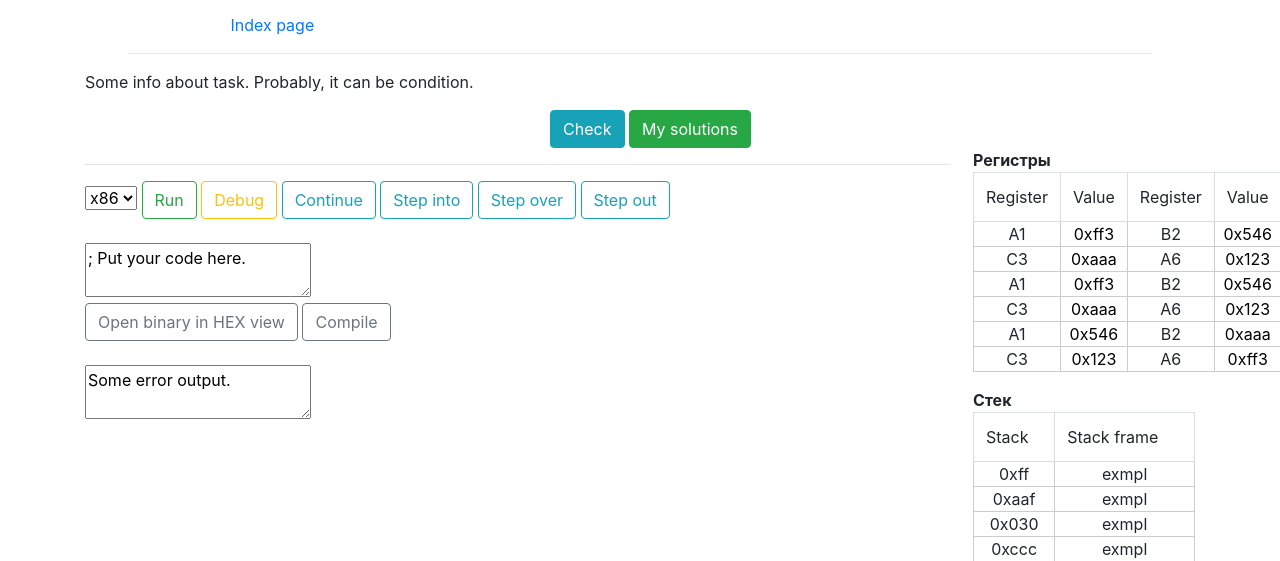
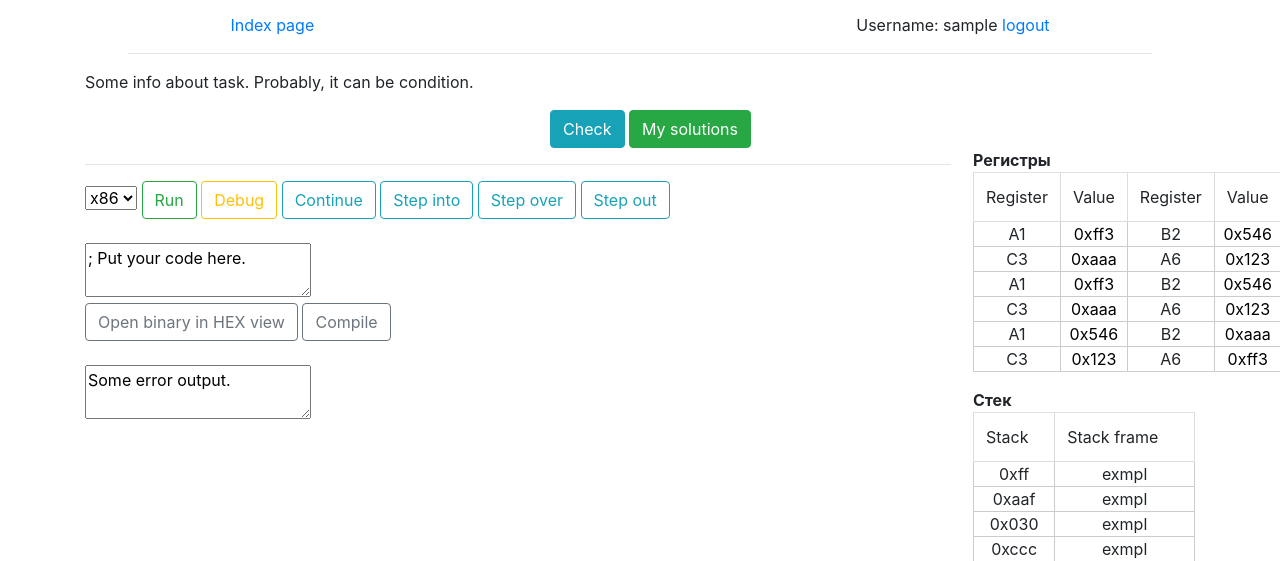
Before and after one commit to OSLL/asm_web_debug, a Flask app: page /1 in a window 1280 px wide. Shown: the top 561 px of the page. Run offline with Flask 2, Linux system fonts and the light colour scheme; the visitor is signed in with stand-in values (Sample User, id 1); data that the repository does not hold is empty; some libraries are stand-ins or nearby versions.

Commit message:
add current username to header

```diff
--- a/src/app/core/db/desc.py
+++ b/src/app/core/db/desc.py
@@ -9,6 +9,7 @@ class Role(me.Document, RoleMixin):
 
 class User(me.Document, UserMixin):
     _id = me.StringField(primary_key=True)
+    username = me.StringField(max_length=80)
     datetime = me.DateTimeField(default=datetime.datetime.now)
     tasks = me.DictField()
     roles = me.ListField(me.ReferenceField(Role), default=[])
--- a/src/app/templates/header.html
+++ b/src/app/templates/header.html
@@ -1,6 +1,9 @@
 <div id="header">
     <div id='header'>
         <a id="index_link" href="./" target="_self">Index page</a>
+        <div id="auth_user" style="text-align:right; float:right">
+            Username: {{current_user.username}} <a href='/logout'>logout</a><br>
+        </div>
     </div>
     <hr></hr>
 </div>
```
